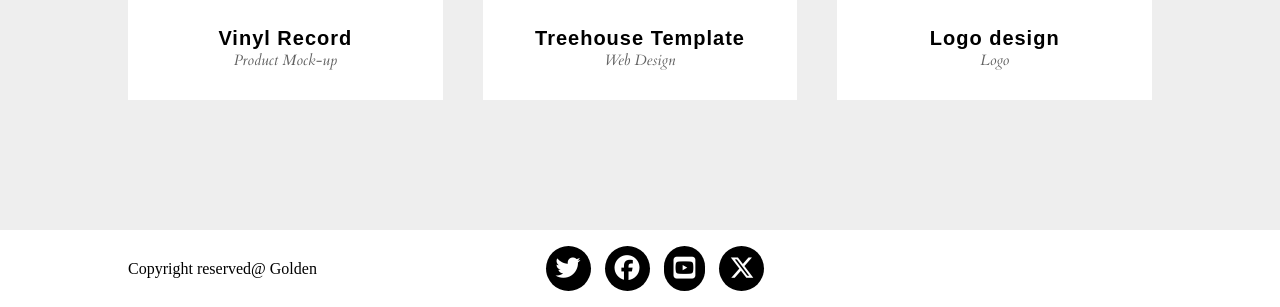
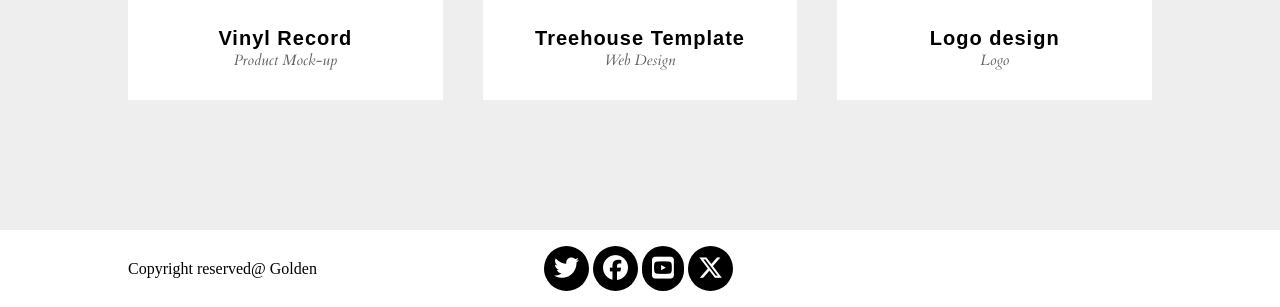
Before and after one commit to Tweber663/3-Kodilla-Gold, a website: page index.html in a window 1280 px wide. Shown: the part 2013-2320 px from the top of the page. Drawn offline with Linux system fonts and the light colour scheme.

Commit message:
Footer - changes made

```diff
--- a/index.html
+++ b/index.html
@@ -144,11 +144,13 @@
     <footer>
         <div class="footer-flex-main">
             <p class="flex-1">Copyright reserved@ Golden</p>
-            <ul class="flex-1">
+            <ul class="flex-1 footer-ul-1">
                 <li><i class="fa-brands fa-twitter"></i></li>
                 <li><i class="fa-brands fa-facebook"></i></li>
-                <li><i class="fa-brands fa-square-youtube"></i></li>
-                <li><i class="fa-brands fa-x-twitter"></i></li>
+            </ul>
+            <ul class="flex-1 footer-ul-2">
+              <li><i class="fa-brands fa-square-youtube"></i></li>
+              <li><i class="fa-brands fa-x-twitter"></i></li>
             </ul>
             <p class="flex-1"></p>
         </div>
--- a/sass/style.scss
+++ b/sass/style.scss
@@ -258,6 +258,17 @@ footer li {
 
 footer ul {
     text-align: center;
+    padding: 0;
+}
+
+.footer-ul-1 {
+    text-align: end;
+    padding-right: 2px;
+}
+
+.footer-ul-2 {
+    text-align: start;
+    padding-left: 2px;
 }
 
 footer i {
@@ -266,7 +277,6 @@ footer i {
     border-radius: 100px;
     color: white;
     background-color: black;
-    margin-right: 10px;
 }
 
 .footer-flex-main {
```
Also changed, not shown: css/style.css, 1 other file.
